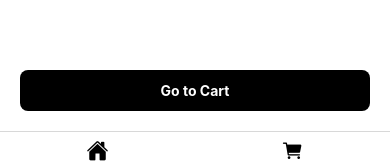
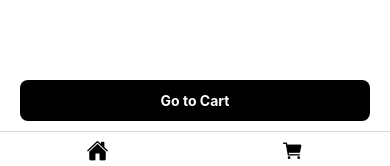
Before and after one commit to khaatriinaa/gonzales-khatrina-joice-react-native-navigation, a React Native app: screen /HomeMain in a window 390 px wide. Shown: the part 664-830 px from the top of the page. Built offline with nearby package versions, Linux system fonts and the light colour scheme.

Commit message:
14th commit

```diff
--- a/src/screens/HomeScreen.tsx
+++ b/src/screens/HomeScreen.tsx
@@ -21,26 +21,28 @@ const PRODUCTS = [
     id: 1,
     name: "Brooklyn Graphic Tee",
     price: 499,
-    image: "https://encrypted-tbn3.gstatic.com/shopping?q=tbn:ANd9GcT1UgCXuX_dA-PqgUdl0k6bf_bz0kVAplEsmlTIGEUb_JggyHdT3uifz_46fxkVN3REuQGaxyFDca7Z-B_w5jSWxmWPVE93Wg",
+    image:
+      "https://encrypted-tbn3.gstatic.com/shopping?q=tbn:ANd9GcT1UgCXuX_dA-PqgUdl0k6bf_bz0kVAplEsmlTIGEUb_JggyHdT3uifz_46fxkVN3REuQGaxyFDca7Z-B_w5jSWxmWPVE93Wg",
   },
   {
     id: 2,
     name: "Winner Oversized Shirt",
     price: 729,
-    image: "https://encrypted-tbn0.gstatic.com/shopping?q=tbn:ANd9GcT71a2O9-zd8bNUnuAv8-KAal-Ul7La8B9AGuulvJVJgcNhoUaXBDh0P9XpgQZirHe8pThCoUnBr77b6ssPt49VUVrh6eoTrTAA_OvYB98maEvV8jsdA-aWXg",
+    image:
+      "https://encrypted-tbn0.gstatic.com/shopping?q=tbn:ANd9GcT71a2O9-zd8bNUnuAv8-KAal-Ul7La8B9AGuulvJVJgcNhoUaXBDh0P9XpgQZirHe8pThCoUnBr77b6ssPt49VUVrh6eoTrTAA_OvYB98maEvV8jsdA-aWXg",
   },
   {
     id: 3,
     name: "Minimal Cotton Top",
     price: 599,
-    image: "https://encrypted-tbn1.gstatic.com/shopping?q=tbn:ANd9GcSRmwSOhMQ1sfjsEFIvJ9_bnvpnvMDPTD6pCRJiiP3tNXvXfY03-DO1R_AJrUygNO5E_10fmgtts1pS5jOnaKsUWzVV9LoA9qSXsY2E7VXOZMSn_0Kndf9Y",
+    image:
+      "https://encrypted-tbn1.gstatic.com/shopping?q=tbn:ANd9GcSRmwSOhMQ1sfjsEFIvJ9_bnvpnvMDPTD6pCRJiiP3tNXvXfY03-DO1R_AJrUygNO5E_10fmgtts1pS5jOnaKsUWzVV9LoA9qSXsY2E7VXOZMSn_0Kndf9Y",
   },
 ];
 
 const HomeScreen: React.FC<ScreenProps<"Home">> = ({ navigation }) => {
   const { addToCart } = useCart();
   const { dark, toggleTheme } = useTheme();
-
   const [search, setSearch] = useState("");
 
   const filteredProducts = PRODUCTS.filter((item) =>
@@ -55,7 +57,6 @@ const HomeScreen: React.FC<ScreenProps<"Home">> = ({ navigation }) => {
   return (
     <SafeAreaView style={{ flex: 1, backgroundColor: dark ? "#000" : "#fff" }}>
       <View style={styles.container}>
-
         {/* HEADER */}
         <View
           style={{
@@ -86,45 +87,37 @@ const HomeScreen: React.FC<ScreenProps<"Home">> = ({ navigation }) => {
           }}
         />
 
-        {/* GRID */}
+        {/* PRODUCT GRID */}
         <FlatList
           data={filteredProducts}
           numColumns={2}
           columnWrapperStyle={{ justifyContent: "space-between" }}
           keyExtractor={(item) => item.id.toString()}
-          ListEmptyComponent={
-            <Text style={{ color: dark ? "#fff" : "#000" }}>
-              No items found.
-            </Text>
-          }
+          contentContainerStyle={{ paddingBottom: 70 }}
           renderItem={({ item }) => (
             <View style={[styles.card, { width: "48%" }]}>
               <Image
                 source={{ uri: item.image }}
                 style={{ width: "100%", height: 120, borderRadius: 8 }}
               />
-              <Text style={{ fontWeight: "bold", marginTop: 8 }}>
-                {item.name}
-              </Text>
+              <Text style={{ fontWeight: "bold", marginTop: 8 }}>{item.name}</Text>
               <Text>₱{item.price}</Text>
-              <Pressable
-                style={styles.button}
-                onPress={() => handleAddToCart(item)}
-              >
+              <Pressable style={styles.button} onPress={() => handleAddToCart(item)}>
                 <Text style={styles.buttonText}>Add to Cart</Text>
               </Pressable>
             </View>
           )}
         />
 
-        {/* CART BUTTON */}
-        <Pressable
-          style={[styles.button, { marginTop: 10 }]}
-          onPress={() => navigation.navigate("Cart")}
-        >
-          <Text style={styles.buttonText}>Go to Cart</Text>
-        </Pressable>
-
+        {/* GO TO CART BUTTON */}
+        <View style={{ position: "absolute", bottom: 10, left: 20, right: 20 }}>
+          <Pressable
+            style={[styles.button]}
+            onPress={() => navigation.navigate("Cart")}
+          >
+            <Text style={styles.buttonText}>Go to Cart</Text>
+          </Pressable>
+        </View>
       </View>
     </SafeAreaView>
   );
```
